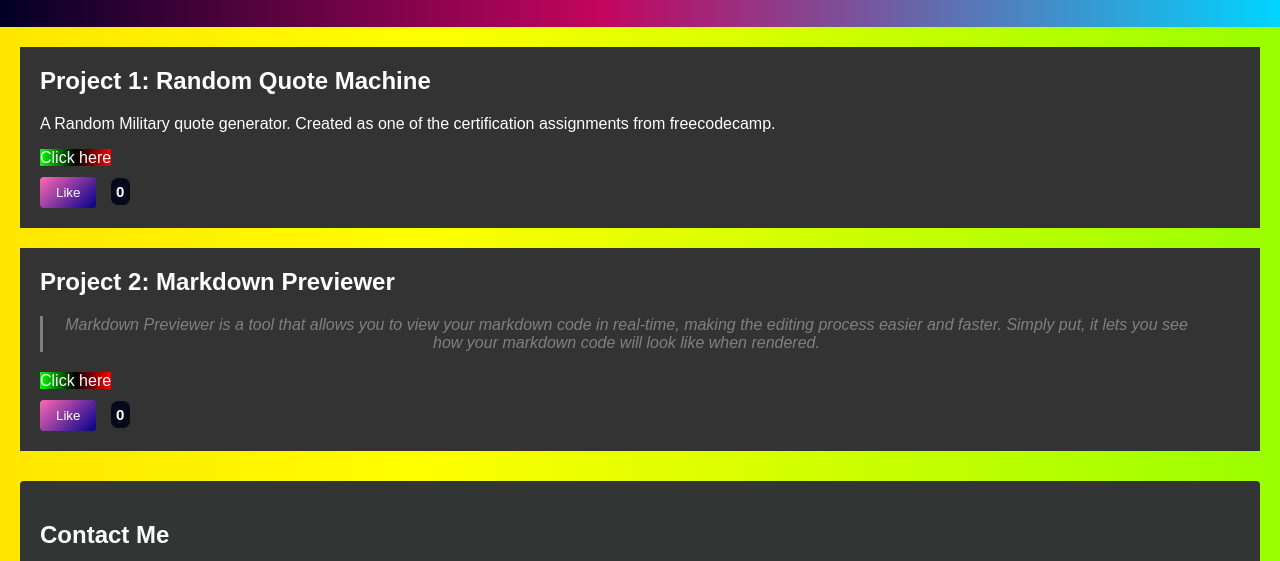
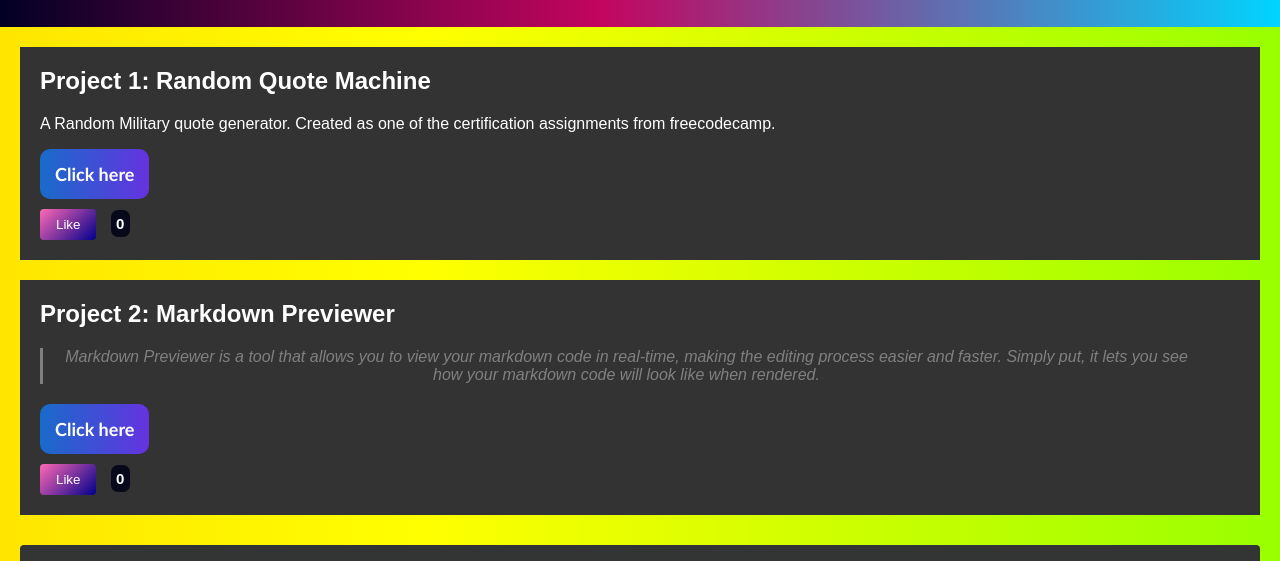
Before and after one commit to johnliter/Front-End-Development-Libraries-Projects, a plain HTML site: page index.html in a window 1280 px wide. Shown: the part 182-743 px from the top of the page. Drawn offline with Linux system fonts and the light colour scheme.

Commit message:
Update style.css

```diff
--- a/style.css
+++ b/style.css
@@ -325,5 +325,27 @@ span {
 }
 
 .button1 {
-  background: linear-gradient(to right, #00ff00, #000000, #ff0000);
-  color: #ffffff;
+ background: linear-gradient(to right,#196BCA ,#6433E0);
+ background-color: #196BCA;
+ color: #fff;
+ font-family: Trebuchet MS;
+ font-size: 18px;
+ font-weight: 800;
+ font-style: normal;
+ text-decoration: none;
+ padding: 14px 15px;
+ border: 0px solid #000;
+ border-radius: 10px;
+ display: inline-flex;
+ justify-content: center;
+ align-items: center;
+}
+
+.button1:hover{
+ background: linear-gradient(to right,#5482d0 ,#7d5ee3);
+ background-color: #5482d0;
+}
+
+.button1:active{
+ transform: scale(0.95);
+}
```
